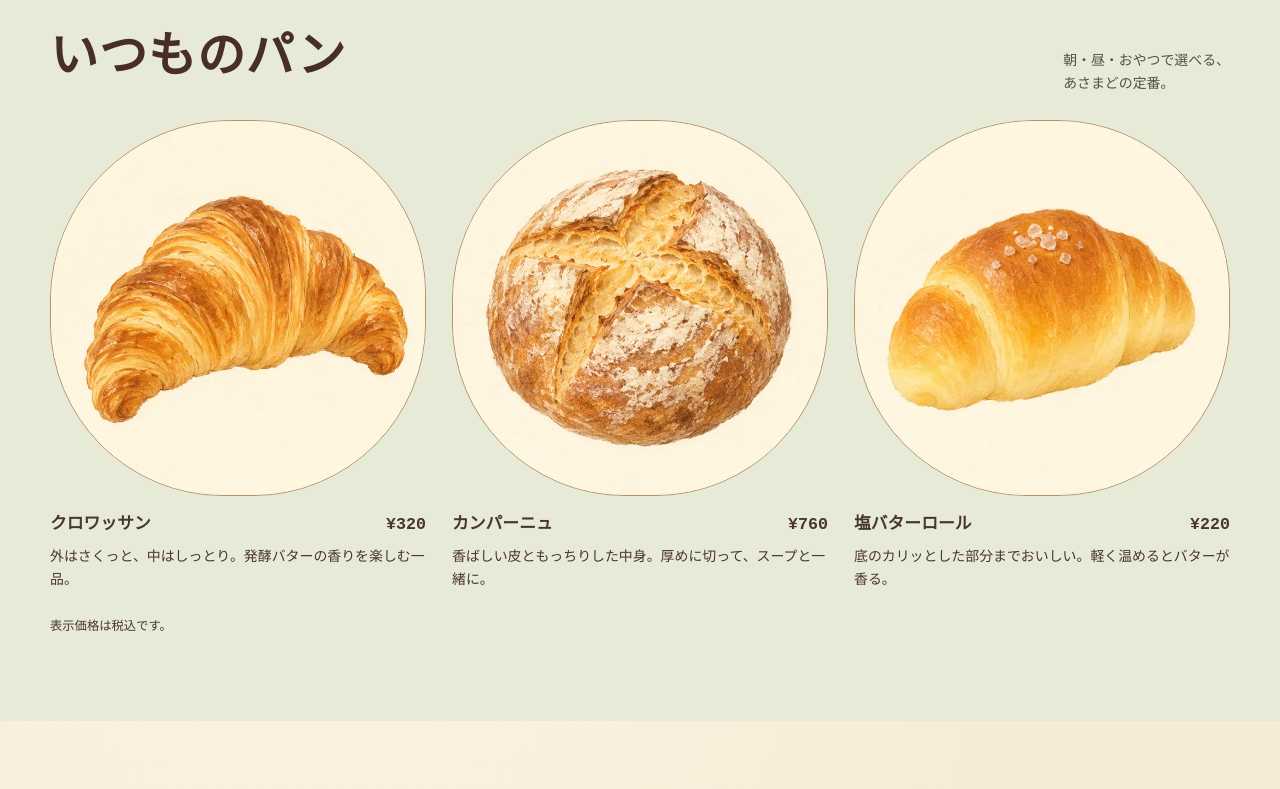
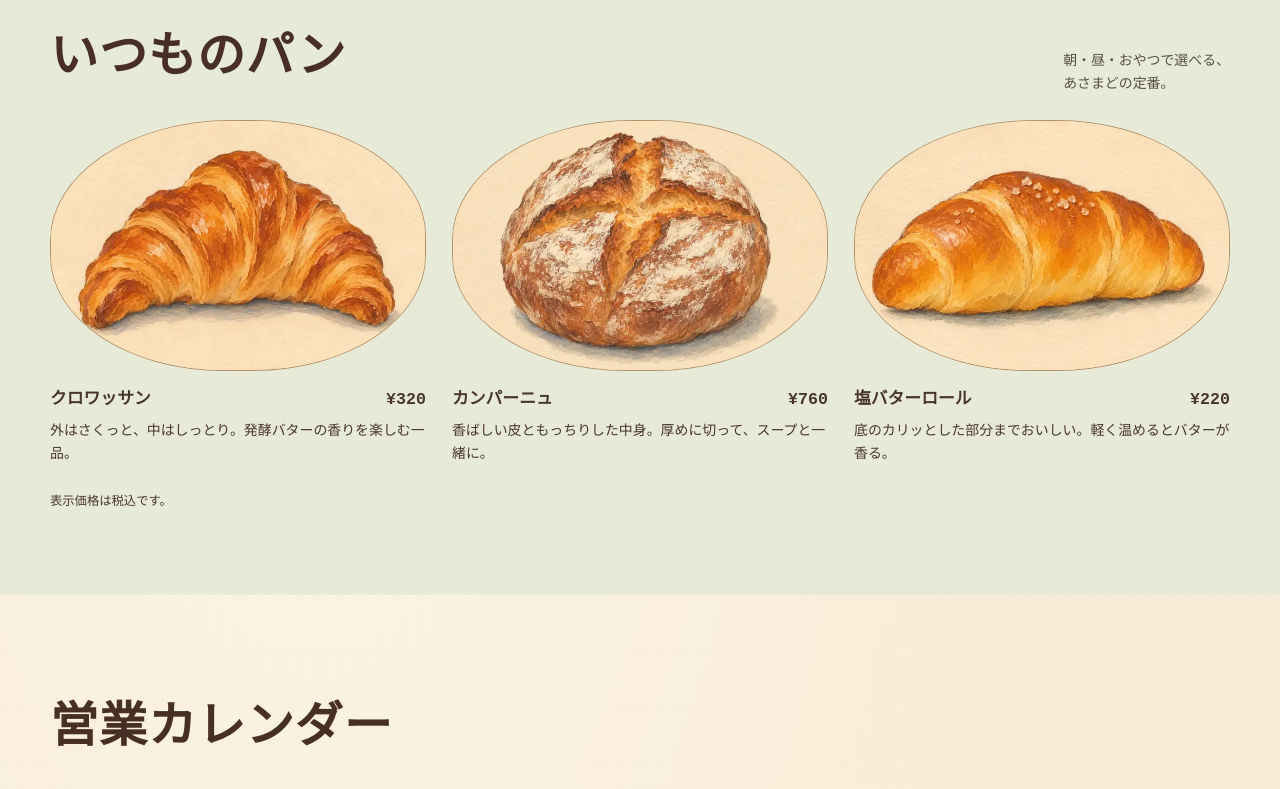
Before and after one commit to 5Ni4/lp-sample-book, a plain HTML site: page sites/asamado/index.html in a window 1280 px wide. Shown: the part 1280-2069 px from the top of the page. Drawn offline with Linux system fonts and the light colour scheme.

Commit message:
Illustrate asamado bread and add a fictional flagship exterior

```diff
--- a/sites/asamado/index.html
+++ b/sites/asamado/index.html
@@ -30,6 +30,8 @@
 .calendar .calendar-key{color:#644b39;margin:12px 0 0}.calendar #calendar-fallback{margin:8px 0}
 .visit>.shops-list{gap:clamp(10px,2.5vw,24px)}
 @media(max-width:620px){.calendar .calendar-panel{grid-template-columns:minmax(0,1fr);gap:12px}.calendar .calendar-note{padding-top:7px}.calendar .calendar-note p{margin-bottom:3px}.calendar .calendar-note strong{display:inline}.calendar #month-grid td{height:40px}}
+.visit>.shops-list{grid-template-columns:repeat(3,minmax(0,1fr))}.visit .flagship{grid-column:1/-1;display:grid;grid-template-columns:minmax(0,1.6fr) minmax(170px,1fr);gap:clamp(12px,4vw,38px);align-items:center;padding:clamp(12px,3vw,23px)}.flagship-picture{margin:0;min-width:0}.flagship-picture img{width:100%;height:auto;max-height:400px;object-fit:cover;display:block}.flagship-picture figcaption{font-size:.76rem;color:#6b4936;margin-top:5px}.visit .flagship h3{font-size:clamp(1.35rem,3vw,2rem)}.bread-card img{aspect-ratio:3/2;object-fit:cover}
+@media(max-width:620px){.visit>.shops-list{grid-template-columns:1fr}.visit .flagship{grid-template-columns:minmax(0,1fr);gap:13px}}
 </style>
 <script src="bakery.js" defer></script>
 </head>
@@ -39,7 +41,7 @@
 <main id="main">
 <section class="hero wrap" aria-labelledby="hero-title">
 <div class="hero-copy"><h1 id="hero-title">あさのまちに、<br>パンがやけた。</h1><p>まだしずかな小道に、バターの香りがふわり。あさまどの窓に、きょう最初のパンが並びます。</p><a class="button" href="#bakes">焼き上がりを見る <span aria-hidden="true">↓</span></a></div>
-<figure class="hero-picture"><img src="photos/morning-dough.webp" width="1440" height="960" alt="天板にクロワッサンの生地を並べる手元"></figure>
+<figure class="hero-picture"><img src="photos/illustrated-hero.webp" width="1060" height="707" alt="天板にクロワッサンの生地を並べる手元を描いたイラスト"></figure>
 </section>
 <div class="shopline"><div class="wrap line-content"><span><b>営業時間</b> 8:00–17:00</span><span><b>定休日</b> 月・火</span><span>売り切れ次第終了</span></div></div>
 <section id="bakes" class="wrap bakes" aria-labelledby="bakes-title">
@@ -53,9 +55,9 @@
 <section id="bread" class="bread" aria-labelledby="bread-title"><div class="wrap">
 <div class="section-head"><div><h2 id="bread-title">いつものパン</h2></div><p>朝・昼・おやつで選べる、<br>あさまどの定番。</p></div>
 <div class="bread-grid">
-<article id="croissant" class="bread-card"><img src="photos/story-croissant.webp" width="640" height="640" loading="lazy" alt="層がふくらんだ黄金色のクロワッサン"><div class="item"><h3>クロワッサン</h3><span>¥320</span></div><p>外はさくっと、中はしっとり。発酵バターの香りを楽しむ一品。</p></article>
-<article id="campagne" class="bread-card"><img src="photos/story-campagne.webp" width="640" height="640" loading="lazy" alt="表面に粉をふった丸いカンパーニュ"><div class="item"><h3>カンパーニュ</h3><span>¥760</span></div><p>香ばしい皮ともっちりした中身。厚めに切って、スープと一緒に。</p></article>
-<article id="salt-roll" class="bread-card"><img src="photos/story-salt-roll.webp" width="640" height="640" loading="lazy" alt="表面に塩をのせた焼き色の濃いバターロール"><div class="item"><h3>塩バターロール</h3><span>¥220</span></div><p>底のカリッとした部分までおいしい。軽く温めるとバターが香る。</p></article>
+<article id="croissant" class="bread-card"><img src="photos/illustrated-croissant.webp" width="690" height="460" loading="lazy" alt="層がふくらんだ黄金色のクロワッサン"><div class="item"><h3>クロワッサン</h3><span>¥320</span></div><p>外はさくっと、中はしっとり。発酵バターの香りを楽しむ一品。</p></article>
+<article id="campagne" class="bread-card"><img src="photos/illustrated-campagne.webp" width="690" height="460" loading="lazy" alt="表面に粉をふった丸いカンパーニュ"><div class="item"><h3>カンパーニュ</h3><span>¥760</span></div><p>香ばしい皮ともっちりした中身。厚めに切って、スープと一緒に。</p></article>
+<article id="salt-roll" class="bread-card"><img src="photos/illustrated-salt.webp" width="690" height="460" loading="lazy" alt="表面に塩をのせた焼き色の濃いバターロール"><div class="item"><h3>塩バターロール</h3><span>¥220</span></div><p>底のカリッとした部分までおいしい。軽く温めるとバターが香る。</p></article>
 </div><p class="tax">表示価格は税込です。</p>
 </div></section>
 <section id="calendar" class="wrap calendar" aria-labelledby="calendar-title">
@@ -66,7 +68,7 @@
 <section id="shop" class="wrap visit" aria-labelledby="shop-title">
 <div class="section-head store-heading"><div><h2 id="shop-title">店舗一覧</h2></div><p>はじまりは東中野。<br>それぞれの街にも、小さな窓を。</p></div>
 <div class="shops-list">
-<article class="store-card flagship"><span>01 ・ 本店</span><h3>東中野本店</h3><p>朝8:00〜17:00 ／ 月・火休み</p></article>
+<article class="store-card flagship"><figure class="flagship-picture"><img src="photos/fictional-store-exterior.webp" width="1020" height="680" loading="lazy" alt="木の引き戸と大きな窓がある、架空のあさまど東中野本店の外観"><figcaption>架空店舗のイメージ</figcaption></figure><div><span>01 ・ 本店</span><h3>東中野本店</h3><p>朝8:00〜17:00 ／ 月・火休み</p></div></article>
 <article class="store-card"><span>02 ・ 姉妹店</span><h3>西荻窪店</h3><p>朝9:00〜17:00 ／ 月・火休み</p></article>
 <article class="store-card"><span>03 ・ 姉妹店</span><h3>代々木上原店</h3><p>朝9:00〜17:00 ／ 月・火休み</p></article>
 <article class="store-card"><span>04 ・ 姉妹店</span><h3>清澄白河店</h3><p>朝9:00〜17:00 ／ 月・火休み</p></article>
```
Also changed, not shown: sites/asamado/photos/fictional-store-exterior.webp (added), sites/asamado/photos/illustrated-campagne.webp (added), sites/asamado/photos/illustrated-croissant.webp (added), sites/asamado/photos/illustrated-hero.webp (added), sites/asamado/photos/illustrated-salt.webp (added).
